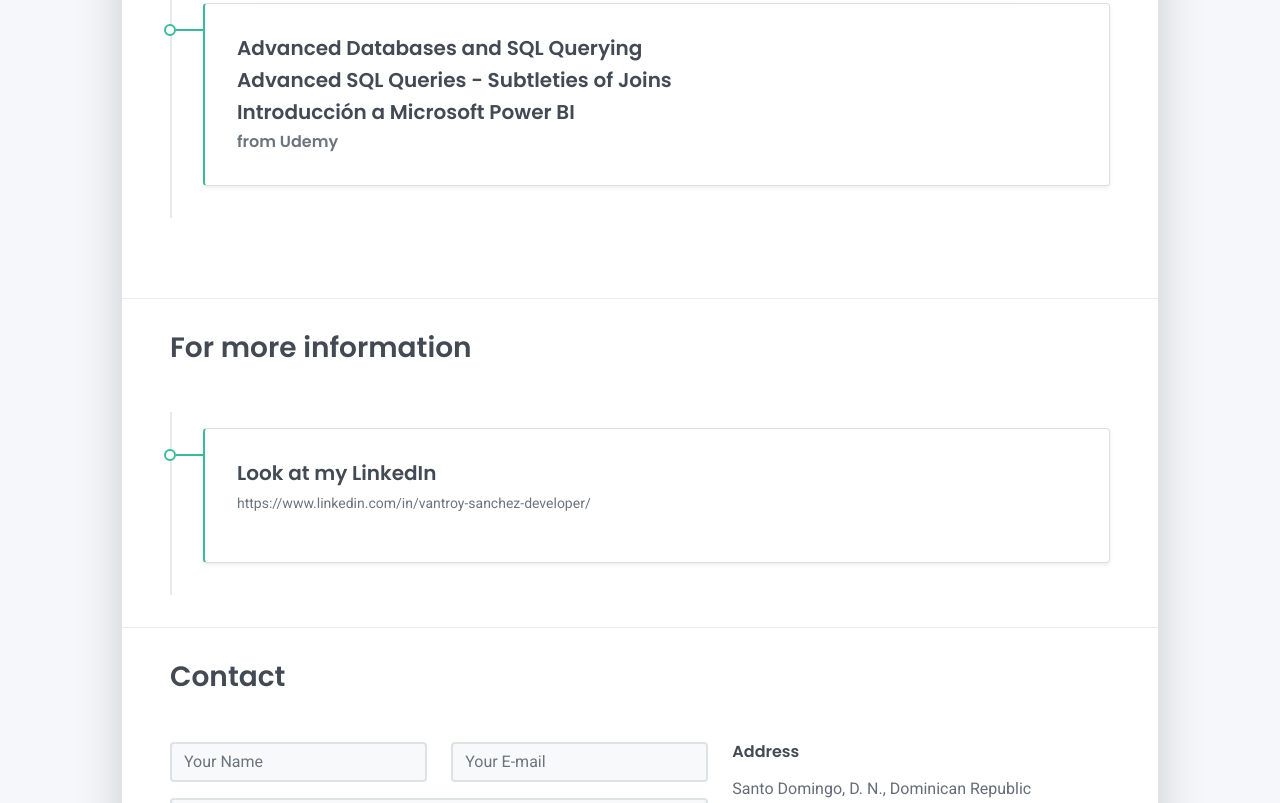
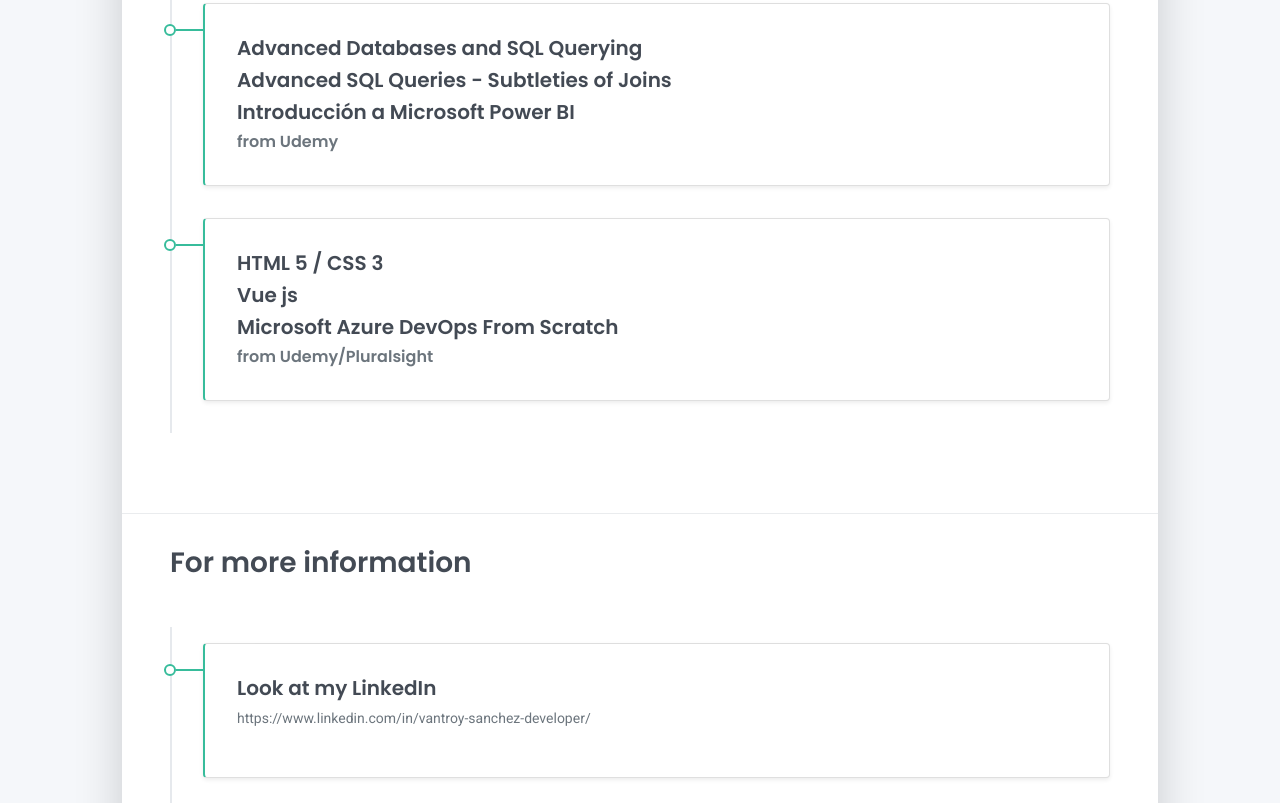
Before and after one commit to vantroysanchez/vantroysanchez.github.io, a plain HTML site: page index.html in a window 1280 px wide. Shown: the part 2634-3437 px from the top of the page. Drawn offline with Linux system fonts and the light colour scheme.

Commit message:
- add courses

```diff
--- a/index.html
+++ b/index.html
@@ -281,6 +281,16 @@
                   </span></div>
               </div>
             </div>
+            <div class="timeline-card timeline-card-success card shadow-sm">
+              <div class="card-body">
+                <div class="h5 mb-1">HTML 5 / CSS 3 </div>
+                <div class="h5 mb-1">Vue js </div>
+                <div class="h5 mb-1">Microsoft Azure DevOps From Scratch </div>
+                <div class="text-muted text-small"><span class="text-muted h6">from
+                    Udemy/Pluralsight
+                  </span></div>
+              </div>
+            </div>
           </div>
         </div>
         <hr class="d-print-none" />
```
